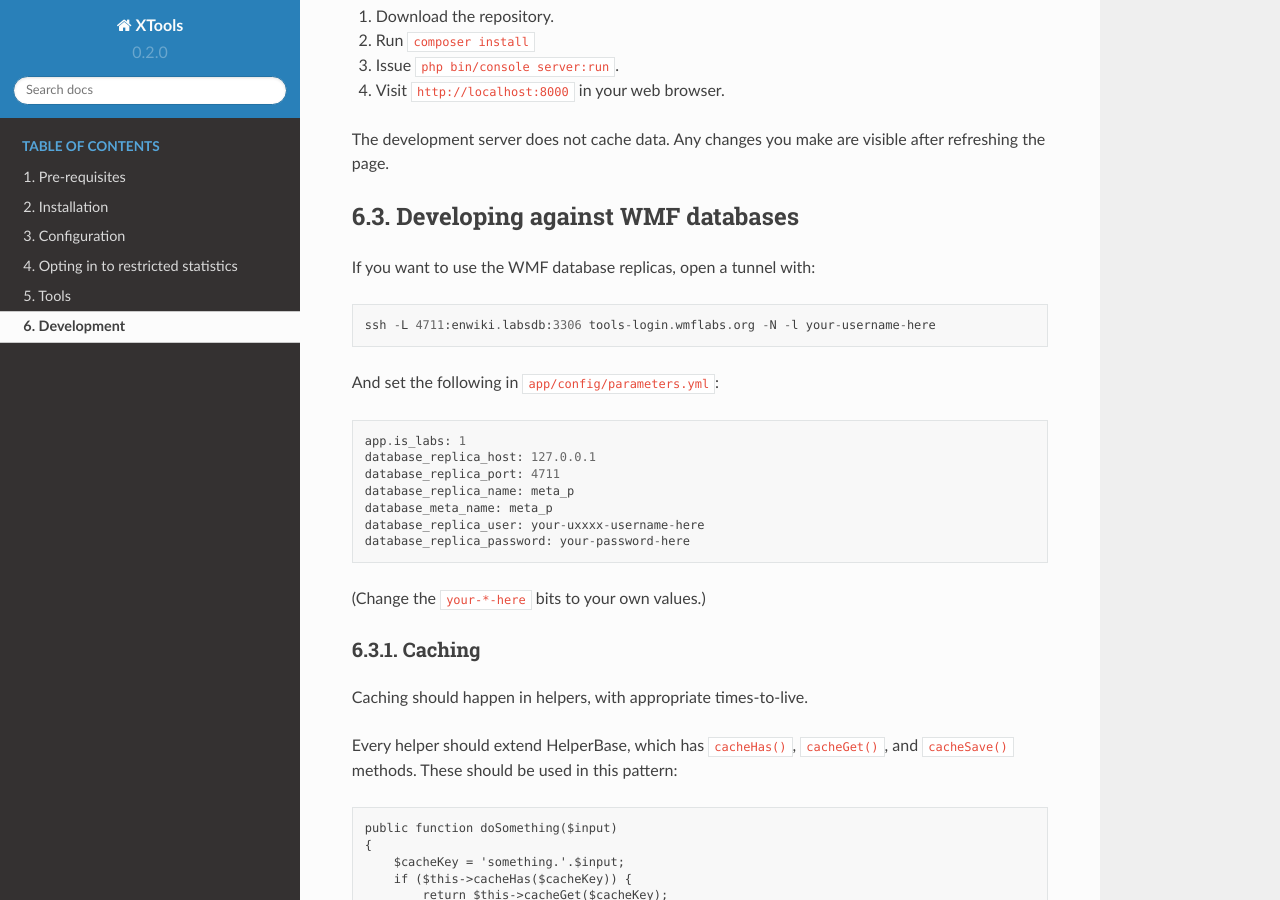
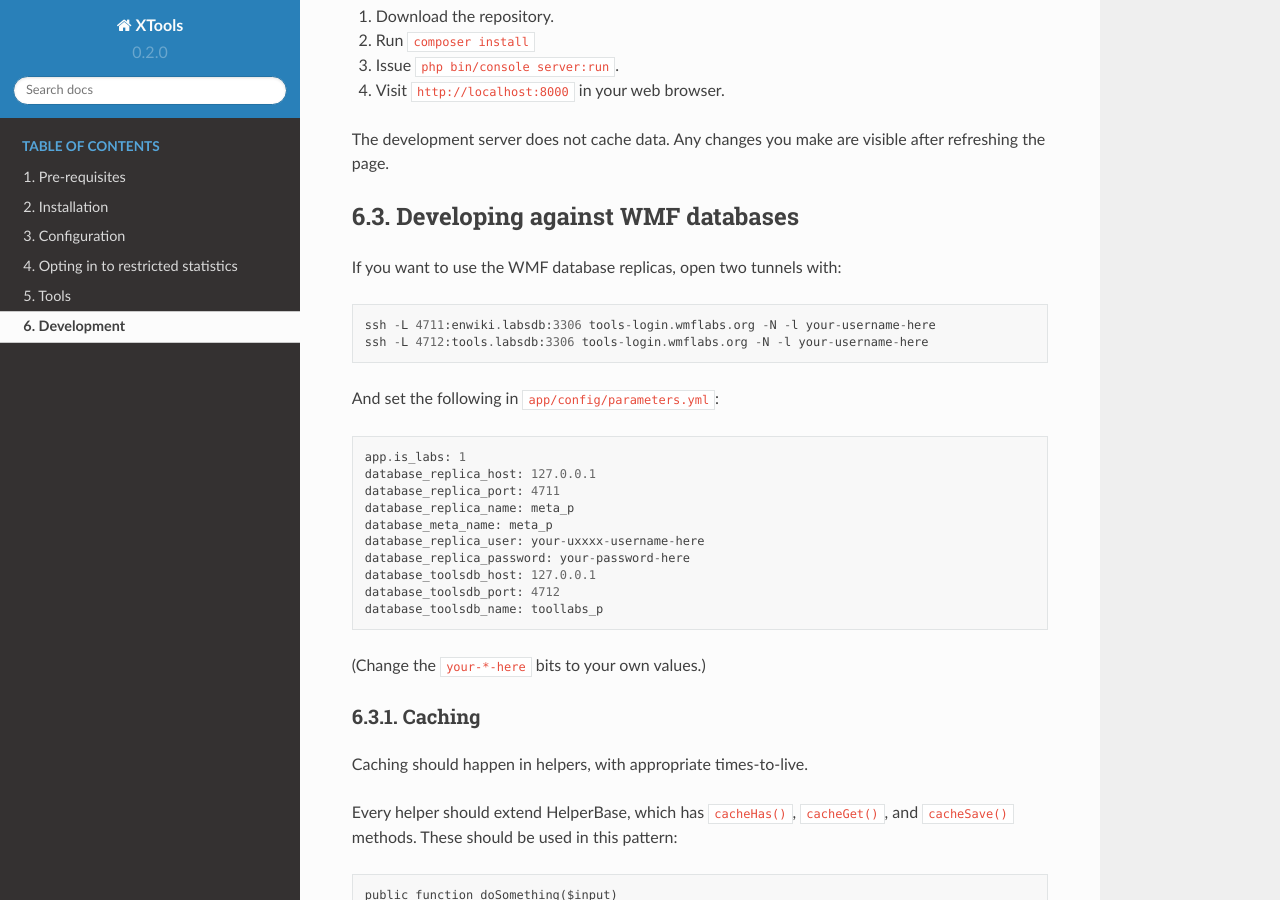
Before and after one commit to x-tools/xtools, a Sphinx documentation site: the page built from docs/development.rst, in a window 1280 px wide and 900 px high, scrolled down 726 px. Built offline with Sphinx 7.4.7 and the Read the Docs theme 2.0.0, drawn with Linux system fonts in a browser that asks for light colours.

Commit message:
Clarify tunnelling, and qualify table names

```diff
--- a/docs/development.rst
+++ b/docs/development.rst
@@ -34,9 +34,10 @@ The development server does not cache data.  Any changes you make are visible af
 Developing against WMF databases
 --------------------------------
 
-If you want to use the WMF database replicas, open a tunnel with::
+If you want to use the WMF database replicas, open two tunnels with::
 
     ssh -L 4711:enwiki.labsdb:3306 tools-login.wmflabs.org -N -l your-username-here
+    ssh -L 4712:tools.labsdb:3306 tools-login.wmflabs.org -N -l your-username-here
 
 And set the following in ``app/config/parameters.yml``::
 
@@ -47,6 +48,9 @@ And set the following in ``app/config/parameters.yml``::
     database_meta_name: meta_p
     database_replica_user: your-uxxxx-username-here
     database_replica_password: your-password-here
+    database_toolsdb_host: 127.0.0.1
+    database_toolsdb_port: 4712
+    database_toolsdb_name: toollabs_p
 
 (Change the ``your-*-here`` bits to your own values.)
 
```
Also changed, not shown: 1 other file.
